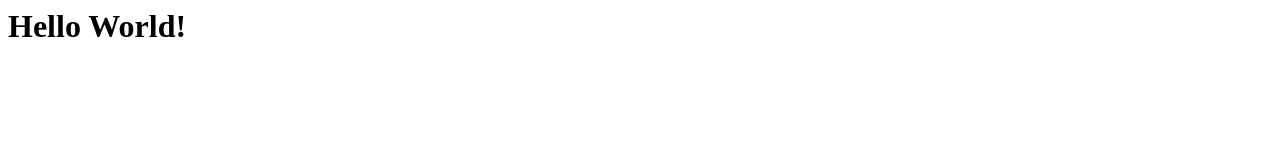
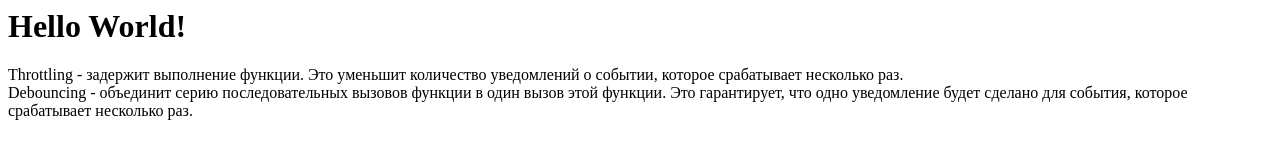
Before and after one commit to Verkunder/lodash-homework, a website: page exercise/debounceAndThrottle/debounceAndThrottle.html in a window 1280 px wide. Shown: the top 160 px of the page. Drawn offline with nearby package versions, Linux system fonts and the light colour scheme.

Commit message:
feat(lodash): фикс 3-го задания

```diff
--- a/exercise/debounceAndThrottle/debounceAndThrottle.html
+++ b/exercise/debounceAndThrottle/debounceAndThrottle.html
@@ -1,3 +1,16 @@
-<h1 style='height: 100000px'>Hello World!</h1>
-<script src="../../node_modules/lodash/lodash.min.js"></script>
-<script src="debounceAndThrottle.js"></script>
+<meta charset='UTF-8' />
+
+<div style='height: 1000px;'>
+    <h1>Hello World!</h1>
+    <div>
+        Throttling - задержит выполнение функции. Это уменьшит количество уведомлений о событии, которое срабатывает
+        несколько раз.
+    </div>
+    <div>
+        Debouncing - объединит серию последовательных вызовов функции в один вызов этой функции. Это гарантирует, что
+        одно уведомление будет сделано для события, которое срабатывает несколько раз.
+    </div>
+</div>
+
+<script src='../../node_modules/lodash/lodash.min.js'></script>
+<script src='debounceAndThrottle.js'></script>
```
